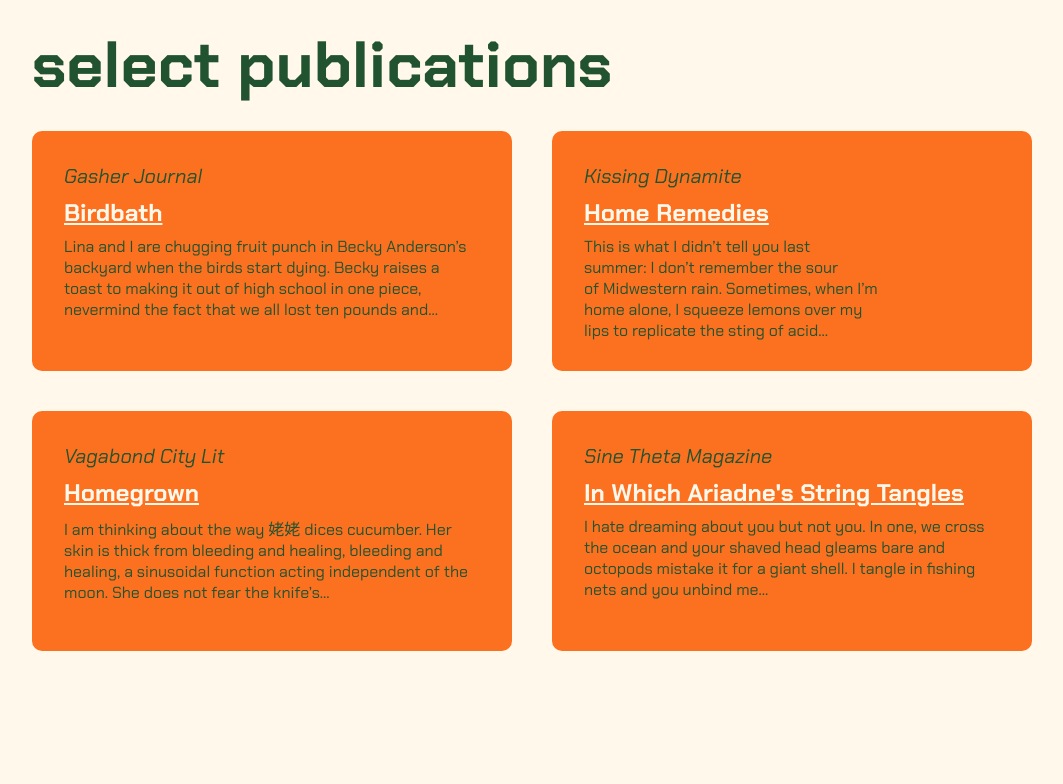
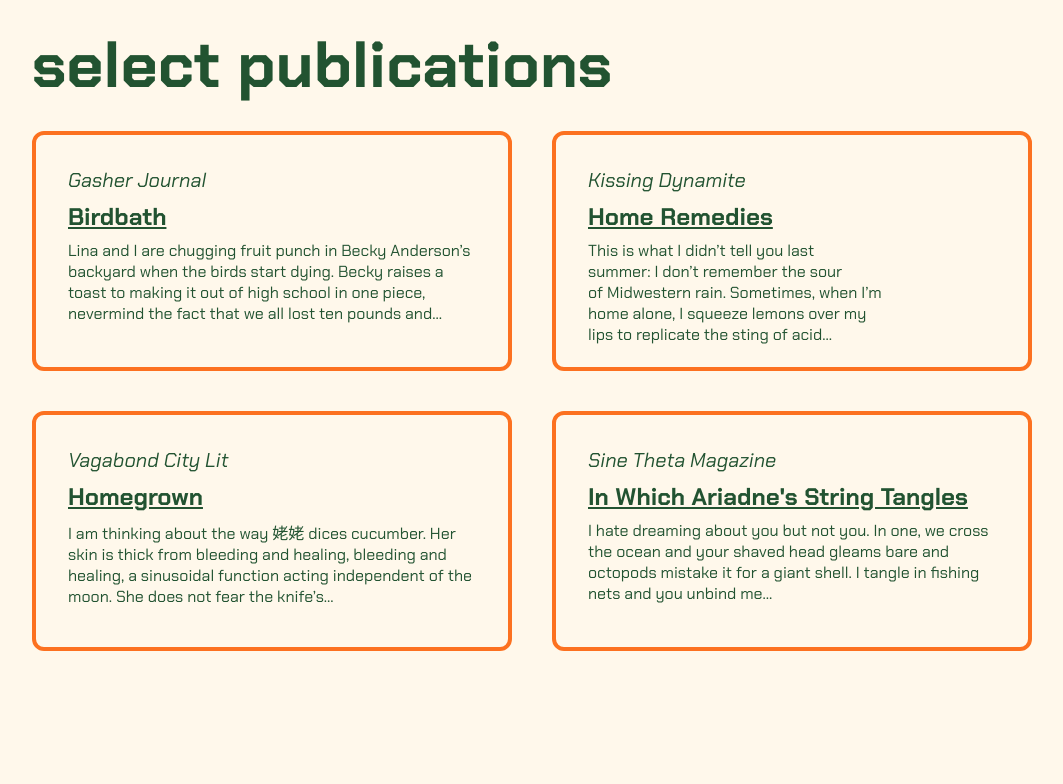
Before and after one commit to irislyu04/irisyuwebsite, a plain HTML site: page index.html in a window 1280 px wide. Shown: the part 1060-1844 px from the top of the page, without its empty margins (176-1239 px from the left). Drawn offline with Linux system fonts and the light colour scheme.

Commit message:
adjusted color scheme for greater readability

```diff
--- a/index.html
+++ b/index.html
@@ -64,36 +64,28 @@
    <section id="publications">
         <h1 class="title">select publications</h1>
         <div class="publications-container">
-            <div class="piece-container">
+            <div class="piece-container" onclick="location.href='https://www.gasherpress.com/spring-2021'">
                 <p class="journal">Gasher Journal</p>
-                <h3
-                    class="piece-name"
-                    onclick="location.href='https://www.gasherpress.com/spring-2021'">Birdbath</h3>
+                <h3 class="piece-name">Birdbath</h3>
                 <p class="excerpt">Lina and I are chugging fruit punch in Becky Anderson’s backyard when the birds start dying. Becky raises a toast to making it out of high school in one piece, nevermind the fact that we all lost ten pounds and...</p>
             </div>
-            <div class="piece-container">
+            <div class="piece-container" onclick="location.href='https://www.kissingdynamitepoetry.com/iris-yu-home-remedies.html'">
                 <p class="journal">Kissing Dynamite</p>
-                <h3
-                    class="piece-name"
-                    onclick="location.href='https://www.kissingdynamitepoetry.com/iris-yu-home-remedies.html'">Home Remedies</h3>
+                <h3 class="piece-name">Home Remedies</h3>
                 <p class="excerpt">This is what I didn’t tell you last <br>
                 summer: I don’t remember the sour <br>
                 of Midwestern rain. Sometimes, when I’m <br>
                 home alone, I squeeze lemons over my <br>
                 lips to replicate the sting of acid... </p>
             </div>
-            <div class="piece-container">
+            <div class="piece-container" onclick="location.href='https://vagabondcitylit.com/2020/09/14/homegrown-by-iris-yu/'">
                 <p class="journal">Vagabond City Lit</p>
-                <h3
-                    class="piece-name"
-                    onclick="location.href='https://vagabondcitylit.com/2020/09/14/homegrown-by-iris-yu/'">Homegrown</h3>
+                <h3 class="piece-name">Homegrown</h3>
                 <p class="excerpt">I am thinking about the way 姥姥 dices cucumber. Her skin is thick from bleeding and healing, bleeding and healing, a sinusoidal function acting independent of the moon. She does not fear the knife’s...</p>
             </div>
-            <div class="piece-container">
+            <div class="piece-container" onclick="location.href='https://sinetheta.net/17.html'">
                 <p class="journal">Sine Theta Magazine</p>
-                <h3
-                    class="piece-name"
-                    onclick="location.href='https://sinetheta.net/17.html'">In Which Ariadne's String Tangles</h3>
+                <h3 class="piece-name">In Which Ariadne's String Tangles</h3>
                 <p class="excerpt">I hate dreaming about you but not you. In one, we cross the ocean and your shaved head gleams bare and octopods mistake it for a giant shell. I tangle in fishing nets and you unbind me...</p>
             </div>
         </div>
--- a/style.css
+++ b/style.css
@@ -17,11 +17,8 @@ html {
     background-color: rgb(255, 248, 235);
 }
 
-p {
-    color: rgb(34, 83, 49);
-}
 
-h1, h3 {
+h1 {
     color: rgb(34, 83, 49);
 }
 
@@ -172,6 +169,7 @@ section {
     justify-content: center;
     padding-top: 4vh;
     gap: 5rem;
+    color: rgb(34, 83, 49);
 }
 
 .section__pic-container1 {
@@ -212,8 +210,6 @@ section {
     gap: 2.5rem;
 }
 
-/* ICONS */
-
 .icon {
     cursor: pointer;
     height: 3.5rem;
@@ -232,11 +228,6 @@ section {
     margin-bottom: .5rem;
     text-decoration: underline;
     cursor: pointer;
-    color: rgb(255, 248, 235);
-}
-
-.piece-name:hover {
-    color: rgb(34, 83, 49);
 }
 
 .excerpt {
@@ -256,12 +247,21 @@ section {
 .piece-container {
     width: 60vh;
     height: 30vh;
-    border-radius: 10px;
+    border-radius: 12px;
     align-items: center;
     justify-content: center;
     text-align: left;
-    background-color: rgb(252, 113, 32);
+    border: 4px solid rgb(252, 113, 32);
+    background-color: rgb(255, 248, 235);
     padding: 4vh;
+    color: rgb(34, 83, 49);
+}
+
+.piece-container:hover {
+    border: 4px solid rgb(34, 83, 49);
+    background-color: rgb(34, 83, 49);
+    color: rgb(255, 248, 235);
+    cursor: pointer;
 }
 
 /* CONTACT */
```
